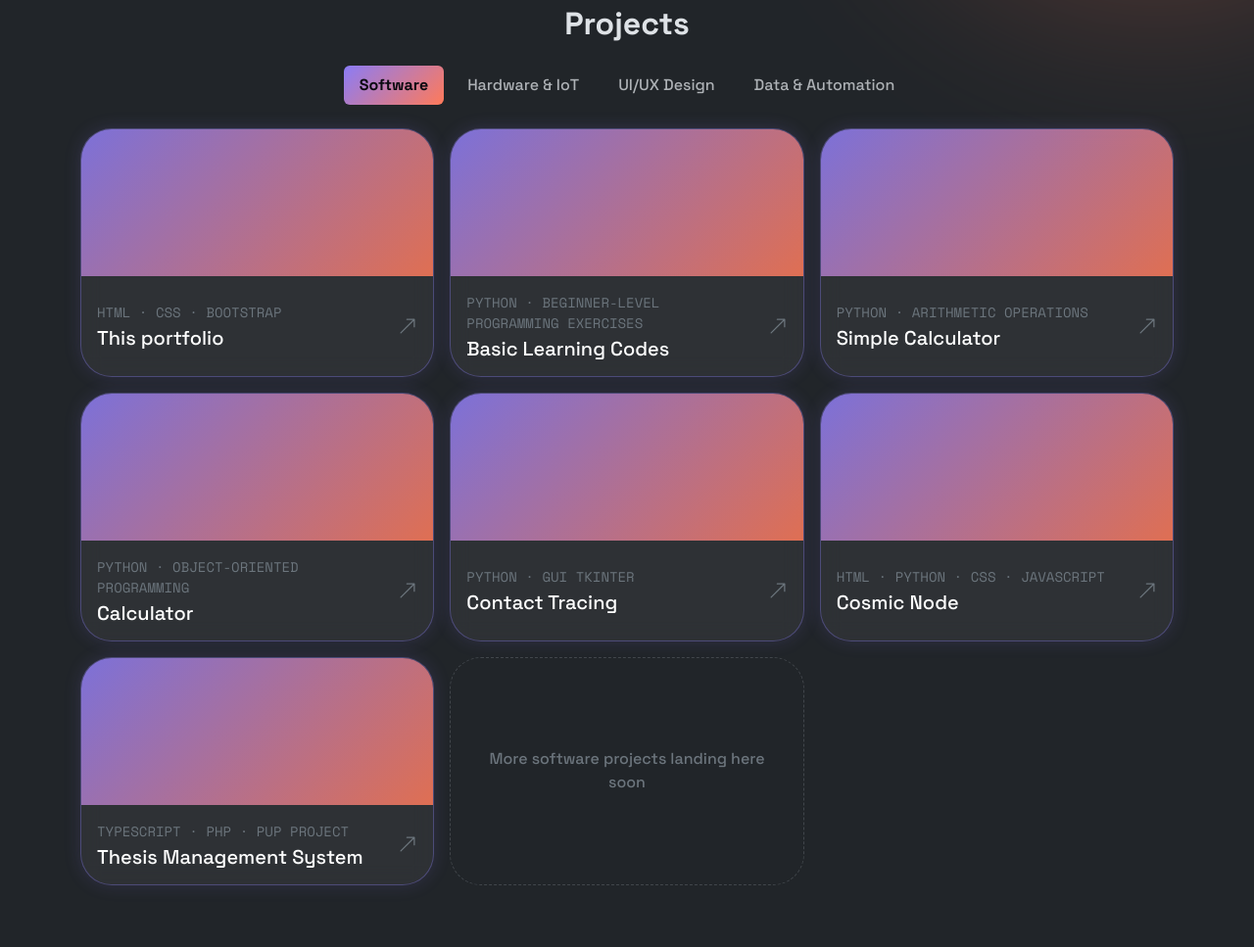
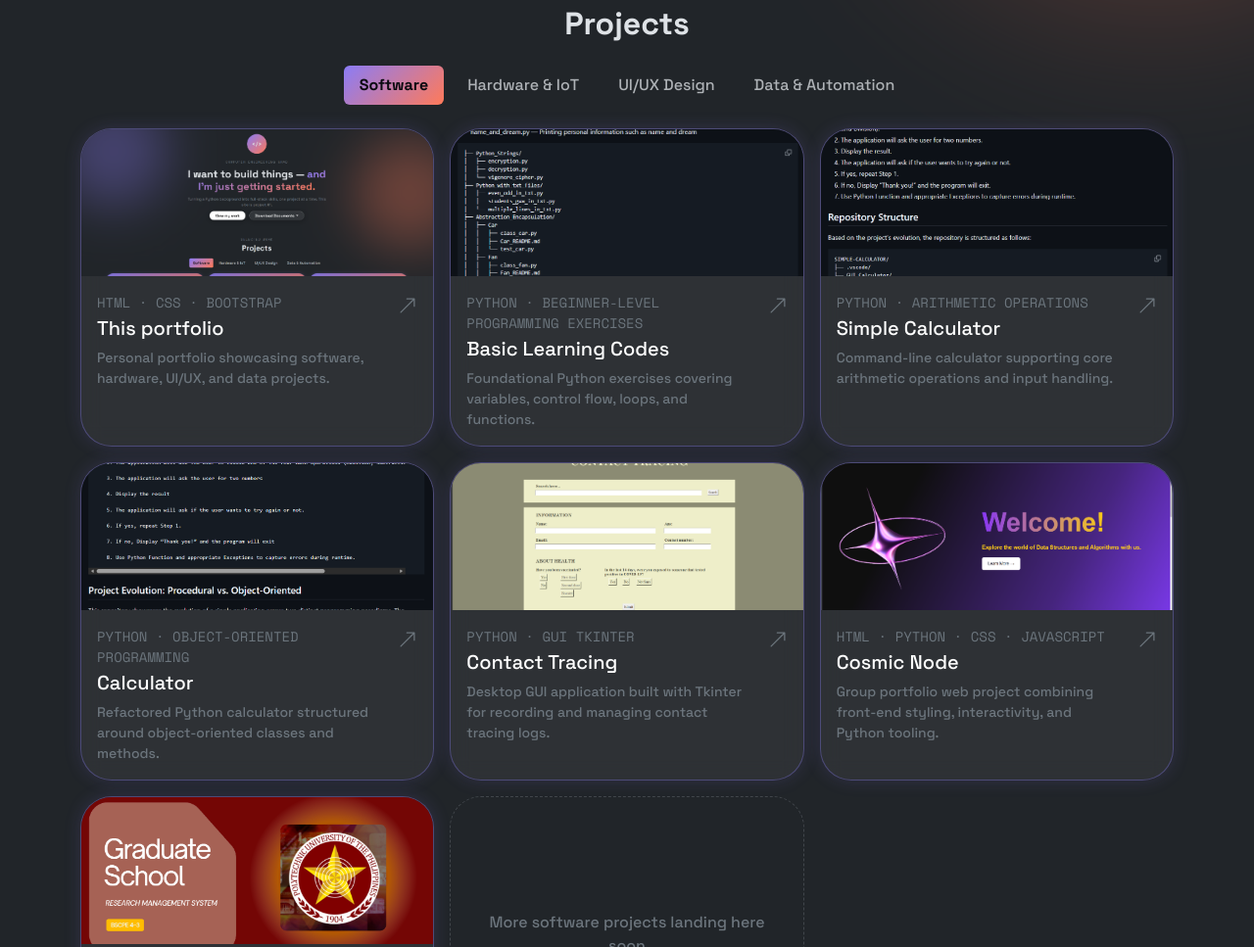
Before and after one commit to zem464/Portfolio, a plain HTML site: page index.html in a window 1280 px wide. Shown: the part 617-1584 px from the top of the page at 98% size. Drawn offline with nearby package versions, Linux system fonts and the light colour scheme.

Commit message:
Fixed the work cards to have a description and preview images.

```diff
--- a/script.js
+++ b/script.js
@@ -9,36 +9,50 @@ const PORTFOLIO_DATA = {
       {
         title: "This portfolio",
         tags: "HTML · CSS · Bootstrap",
+        description: "Personal portfolio showcasing software, hardware, UI/UX, and data projects.",
+        image: "assets/projects/portfolio.png",
         url: "https://zem464.github.io/Portfolio/"
       },
       {
         title: "Basic Learning Codes",
         tags: "Python · Beginner-level Programming Exercises",
+        description: "Foundational Python exercises covering variables, control flow, loops, and functions.",
+        image: "assets/projects/basic-learning-codes.png",
         url: "https://github.com/zem464/Basic-Learning-Codes.git"
       },
       {
         title: "Simple Calculator",
         tags: "Python · Arithmetic Operations",
+        description: "Command-line calculator supporting core arithmetic operations and input handling.",
+        image: "assets/projects/simple-calculator.png",
         url: "https://github.com/zem464/Simple-Calculator.git"
       },
       {
         title: "Calculator",
         tags: "Python · Object-Oriented Programming",
+        description: "Refactored Python calculator structured around object-oriented classes and methods.",
+        image: "assets/projects/calculator-oop.png",
         url: "https://github.com/zem464/Calculator-OOP.git"
       },
       {
         title: "Contact Tracing",
         tags: "Python · GUI tkinter",
+        description: "Desktop GUI application built with Tkinter for recording and managing contact tracing logs.",
+        image: "assets/projects/contact-tracing.png",
         url: "https://github.com/zem464/Contact-Tracing.git"
       },
       {
         title: "Cosmic Node",
         tags: "HTML · Python · CSS · JavaScript",
+        description: "Group portfolio web project combining front-end styling, interactivity, and Python tooling.",
+        image: "assets/projects/cosmic-node.png",
         url: "https://github.com/zem464/DSA-Group-Portfolio_Revamped.git"
       },
       {
         title: "Thesis Management System",
         tags: "TypeScript · PHP · PUP Project",
+        description: "Web-based system built for organizing and tracking academic thesis workflows.",
+        image: "assets/projects/thesis-management-system.png",
         url: "https://github.com/LEGENDFVRYz/thesis-management-system.git"
       },
       {
@@ -49,39 +63,61 @@ const PORTFOLIO_DATA = {
       {
         title: "PPG Collector",
         tags: "C++ · IoT · ESP8266",
+        description: "ESP8266 firmware in C++ for capturing photoplethysmography (PPG) signals over IoT.",
+        image: "assets/projects/ppg-collector.png",
         url: "https://github.com/zem464/PPG-Collector.git"
       },
       {
         title: "AnemiAlert Hardware",
         tags: "C++ · ESP32-S3 · MAX30105",
+        description: "Non-invasive prototype hardware pairing an ESP32-S3 with a MAX30105 optical sensor.",
+        image: "assets/projects/anemialert-hardware.png",
         url: "https://github.com/zem464/Thesis-AnemiAlert_Hardware.git"
       }
     ],
     design: [
       {
         title: "Thesis Management System",
-        url: "https://www.figma.com/folder_invite/redeem/OZc21n6ipZkUEOS9k8qPqN"
+        tags: "Figma · UI/UX Design",
+        description: "Interface wireframes and design flows for managing thesis submissions and reviews.",
+        image: "assets/projects/ui-thesis-management.png",
+        url: "https://www.figma.com/design/PqYufY825to2xjqxMSF16k/Thesis-Management-System?m=auto&t=90az6BrxnnTMXIin-1"
       },
       {
         title: "AnemiAlert UI",
-        url: "https://www.figma.com/design/NwL7n2sVmtLM4U0fCbOhRm/AnemiAlert_UI--Copy-?m=auto&t=JCusqzoIOX0OJjTh-1"
+        tags: "Figma · UI/UX Design",
+        description: "Screen layouts and user flows designed around AnemiAlert health-screening workflows.",
+        image: "assets/projects/ui-anemialert.png",
+        url: "https://www.figma.com/design/NwL7n2sVmtLM4U0fCbOhRm/AnemiAlert?m=auto&t=90az6BrxnnTMXIin-1"
       },
       {
         title: "Revamped Design of DSA Group Portfolio",
-        url: "https://www.figma.com/design/RJ7cC3XOLvTAZ9TLcssuV0/DSA-Group-Portfolio--Copy-?m=auto&t=JCusqzoIOX0OJjTh-1"
+        tags: "Figma · UI/UX Redesign",
+        description: "Visual refresh and layout structure for the DSA group portfolio website.",
+        image: "assets/projects/ui-dsa-portfolio.png",
+        url: "https://www.figma.com/design/RJ7cC3XOLvTAZ9TLcssuV0/Cosmic-Node?m=auto&t=90az6BrxnnTMXIin-1"
       },
       {
         title: "S-Plit UI",
-        url: "https://www.figma.com/design/ecJ4BahJ5RLxuu54Av5HV5/S-Plit--Copy-?m=auto&t=JCusqzoIOX0OJjTh-1"
+        tags: "Figma · Mobile UI Design",
+        description: "UI design concepts for splitting shared expenses cleanly and intuitively.",
+        image: "assets/projects/ui-split.png",
+        url: "https://www.figma.com/design/ecJ4BahJ5RLxuu54Av5HV5/S-Plit?m=auto&t=90az6BrxnnTMXIin-1"
       }
     ],
     data: [
       {
         title: "Shopee Tracker",
+        tags: "Google Sheets · Automation",
+        description: "Spreadsheet tracker organized to monitor orders, statuses, and spending activity.",
+        image: "assets/projects/shopee-tracker.png",
         url: "https://docs.google.com/spreadsheets/d/1j6aFZnzoqhpR-z90CAzYEo4SVI-T4KPd11Qxqpec4DY/edit?usp=sharing"
       },
       {
         title: "Job Application Tracker",
+        tags: "Google Sheets · Automation",
+        description: "Structured spreadsheet log for tracking applications, roles, and follow-up stages.",
+        image: "assets/projects/job-tracker.png",
         url: "https://docs.google.com/spreadsheets/d/1p9_FT6QRkd_pfowb7SXiNEn7tDSu7H6RZ4sx6uyNFrA/edit?usp=sharing"
       }
     ]
@@ -123,20 +159,29 @@ function renderProjectGrid(containerId, items) {
       `;
     }
 
+    const thumbMarkup = item.image
+      ? `<img src="${item.image}" alt="${item.title} preview" class="card-thumb" loading="lazy" onerror="this.replaceWith(createGradientThumb())">`
+      : `<div class="card-thumb thumb-gradient" aria-hidden="true"></div>`;
+
     const tagsMarkup = item.tags
       ? `<p class="font-mono text-uppercase text-secondary small mb-1">${item.tags}</p>`
+      : "";
+
+    const descriptionMarkup = item.description
+      ? `<p class="text-secondary small mt-2 mb-0">${item.description}</p>`
       : "";
 
     return `
       <div class="col">
         <div class="card card-glow h-100">
-          <div class="thumb-gradient"></div>
-          <a href="${item.url}" target="_blank" rel="noopener noreferrer" class="card-body text-decoration-none d-flex justify-content-between align-items-center">
+          ${thumbMarkup}
+          <a href="${item.url}" target="_blank" rel="noopener noreferrer" class="card-body text-decoration-none d-flex justify-content-between align-items-start">
             <div>
               ${tagsMarkup}
               <h5 class="card-title mb-0 text-white">${item.title}</h5>
+              ${descriptionMarkup}
             </div>
-            <svg class="arrow-icon text-secondary flex-shrink-0 ms-3" width="20" height="20" fill="currentColor" aria-hidden="true">
+            <svg class="arrow-icon text-secondary flex-shrink-0 ms-3 mt-1" width="20" height="20" fill="currentColor" aria-hidden="true">
               <use href="#icon-arrow"></use>
             </svg>
           </a>
@@ -144,6 +189,17 @@ function renderProjectGrid(containerId, items) {
       </div>
     `;
   }).join("");
+}
+
+/**
+ * Creates a fallback gradient thumbnail element if an image fails to load.
+ * @returns {HTMLDivElement}
+ */
+function createGradientThumb() {
+  const fallback = document.createElement("div");
+  fallback.className = "card-thumb thumb-gradient";
+  fallback.setAttribute("aria-hidden", "true");
+  return fallback;
 }
 
 /**
@@ -171,4 +227,4 @@ document.addEventListener("DOMContentLoaded", () => {
   renderProjectGrid("grid-design", PORTFOLIO_DATA.projects.design);
   renderProjectGrid("grid-data", PORTFOLIO_DATA.projects.data);
   renderStack("stack-container", PORTFOLIO_DATA.stack);
-});
+});s
--- a/style.css
+++ b/style.css
@@ -151,6 +151,13 @@ body {
   overflow: hidden;
 }
 
+.card-thumb {
+  width: 100%;
+  height: 150px;
+  object-fit: cover;
+  display: block;
+}
+
 .thumb-gradient {
   height: 150px;
   background: var(--accent-gradient);
```
Also changed, not shown: Assets/projects/anemialert-hardware.png (added), Assets/projects/basic-learning-codes.png (added), Assets/projects/calculator-oop.png (added), Assets/projects/contact-tracing.png (added), Assets/projects/cosmic-node.png (added), Assets/projects/job-tracker.png (added), Assets/projects/portfolio.png (added), Assets/projects/ppg-collector.png (added), Assets/projects/shopee-tracker.png (added), Assets/projects/simple-calculator.png (added), Assets/projects/thesis-management-system.png (added), Assets/projects/ui-anemialert.png (added), Assets/projects/ui-dsa-portfolio.png (added), Assets/projects/ui-split.png (added), 1 more files.
